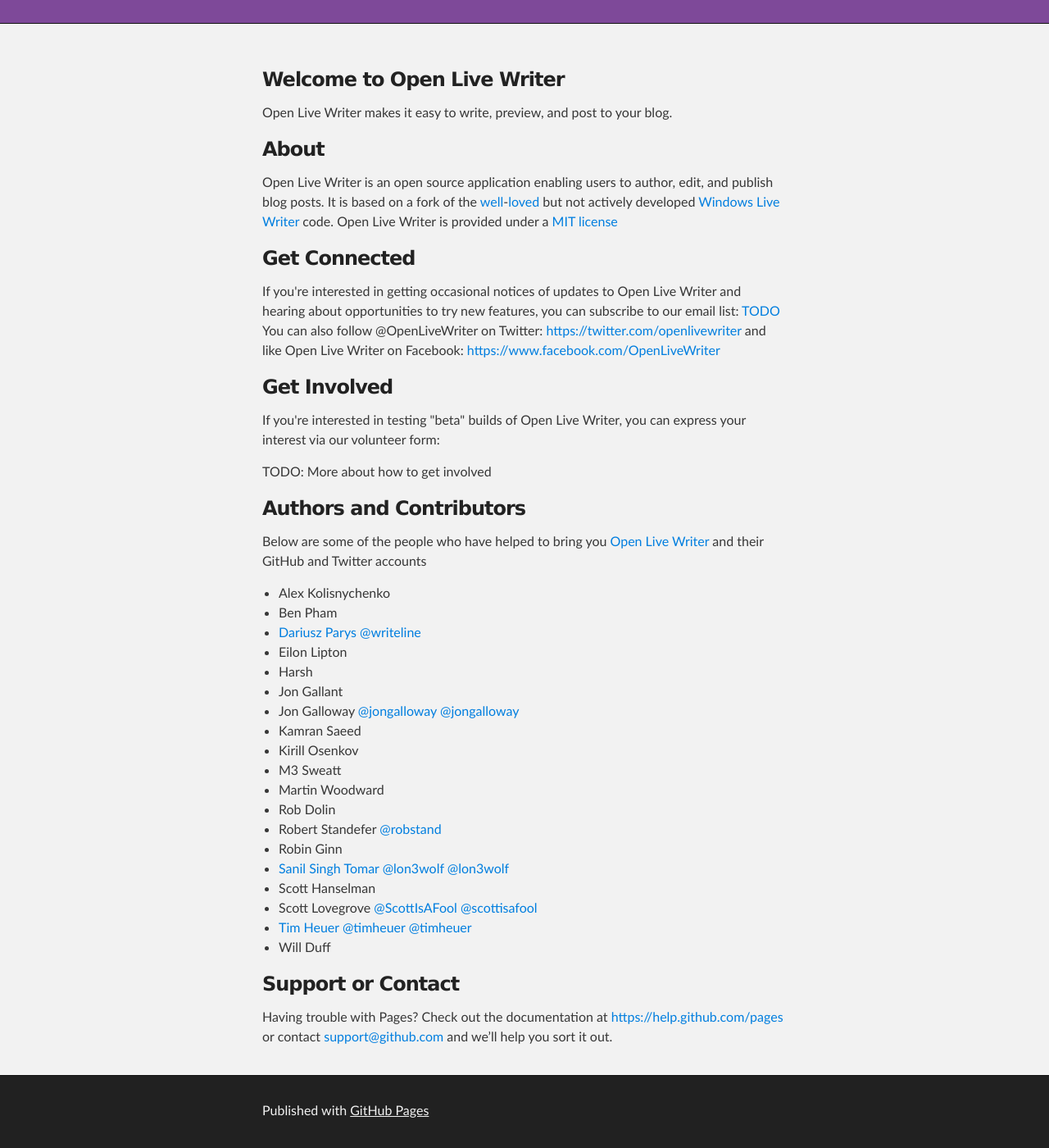
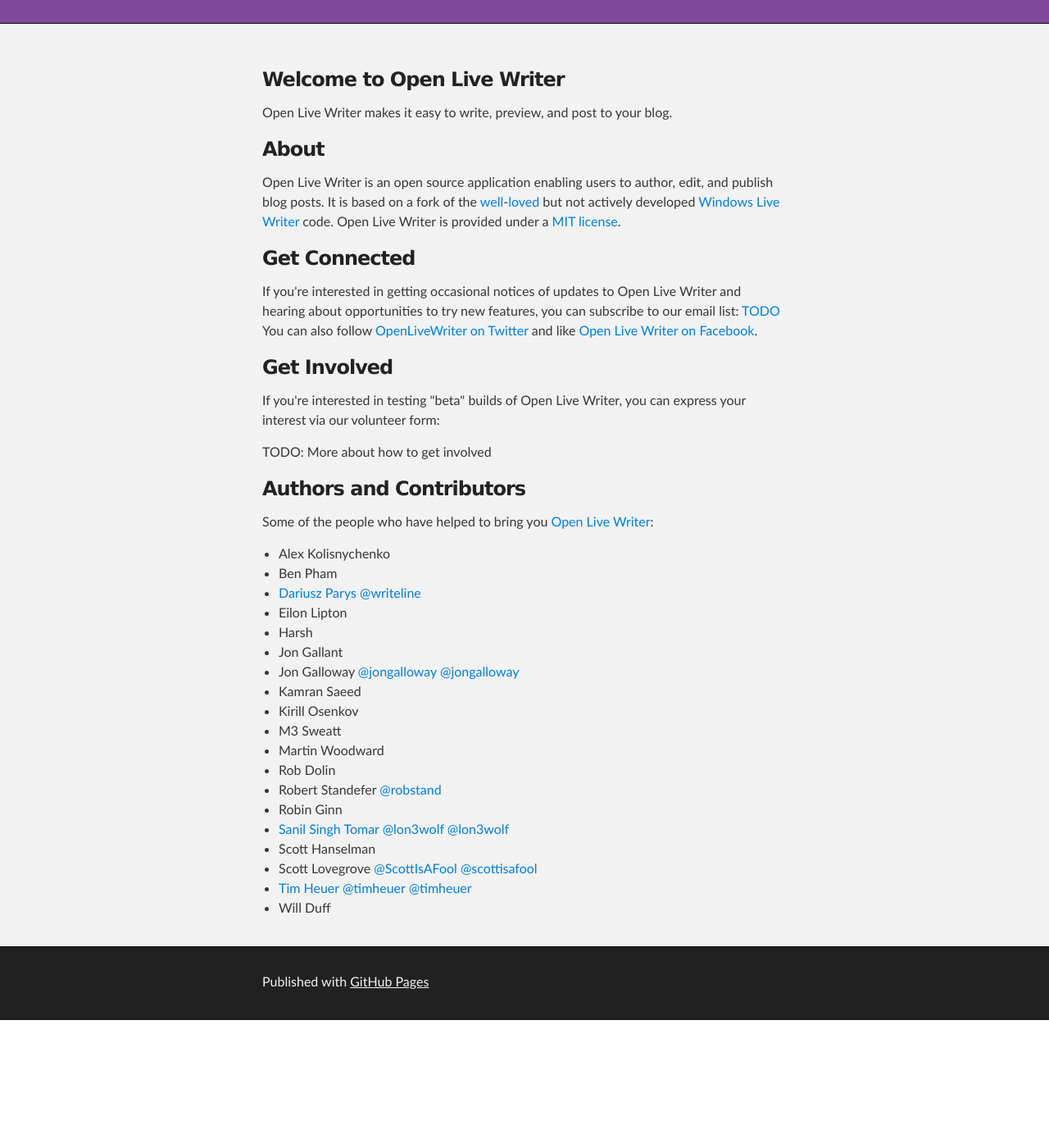
Before and after one commit to OpenLiveWriter/OpenLiveWriter.Github.io, a Jekyll site: the page testpage.html, which Jekyll copies as it is, in a window 1280 px wide and 1400 px high, scrolled down 282 px. Shown: the whole window at 82% size. Built offline with Jekyll 4.4.1, drawn with Linux system fonts in a browser that asks for light colours; after the commit the page ends 1526 px from its top, so only the background shows below that.

Commit message:
Update testpage.html
Fixed some typos and formatting

```diff
--- a/testpage.html
+++ b/testpage.html
@@ -42,7 +42,7 @@
 
 <p>Open Live Writer is an open source application enabling users to author, edit, and publish blog posts.
 It is based on a fork of the <a href="https://twitter.com/shanselman/status/477214574765043714">well</a>-<a href="http://www.petitionbuzz.com/petitions/dontkillwlw">loved</a> but not actively developed <a href="http://www.hanselman.com/blog/DownloadWindowsLiveWriter2012.aspx">Windows Live Writer</a> code.
-Open Live Writer is provided under a <a href="https://github.com/OpenLiveWriter/OpenLiveWriter/blob/bringup/license.txt">MIT license</a></p>
+Open Live Writer is provided under a <a href="https://github.com/OpenLiveWriter/OpenLiveWriter/blob/bringup/license.txt">MIT license</a>.</p>
 
 <!-- Get Connected -->
 <h3>
@@ -50,8 +50,8 @@
 
 <p>If you're interested in getting occasional notices of updates to Open Live Writer and hearing about opportunities to try new features,
 you can subscribe to our email list: <a href="">TODO</a>
-You can also follow @OpenLiveWriter on Twitter: <a href="https://twitter.com/openlivewriter">https://twitter.com/openlivewriter</a>
-and like Open Live Writer on Facebook: <a href="https://www.facebook.com/OpenLiveWriter">https://www.facebook.com/OpenLiveWriter</a></p>
+You can also follow <a href="https://twitter.com/openlivewriter">OpenLiveWriter on Twitter</a>
+and like <a href="https://www.facebook.com/OpenLiveWriter">Open Live Writer on Facebook</a>.</p>
 
 <!-- Get Involved  -->
 <h3>
@@ -65,7 +65,7 @@
 <h3>
 <a id="authors-and-contributors" class="anchor" href="#authors-and-contributors" aria-hidden="true"><span class="octicon octicon-link"></span></a>Authors and Contributors</h3>
 
-<p>Below are some of the people who have helped to bring you <a href="http://www.openlivewriter/">Open Live Writer</a> and their GitHub and Twitter accounts</p>
+<p>Some of the people who have helped to bring you <a href="http://www.openlivewriter/">Open Live Writer</a>:</p>
 <ul>
   <li>Alex Kolisnychenko</li>
   <li>Ben Pham</li>
@@ -88,10 +88,8 @@
   <li>Will Duff</li>
 </ul>
 
-<h3>
-<a id="support-or-contact" class="anchor" href="#support-or-contact" aria-hidden="true"><span class="octicon octicon-link"></span></a>Support or Contact</h3>
 
-<p>Having trouble with Pages? Check out the documentation at <a href="https://help.github.com/pages">https://help.github.com/pages</a> or contact <a href="mailto:support@github.com">support@github.com</a> and we’ll help you sort it out.</p>
+
       </section>
     </div>
 
```
